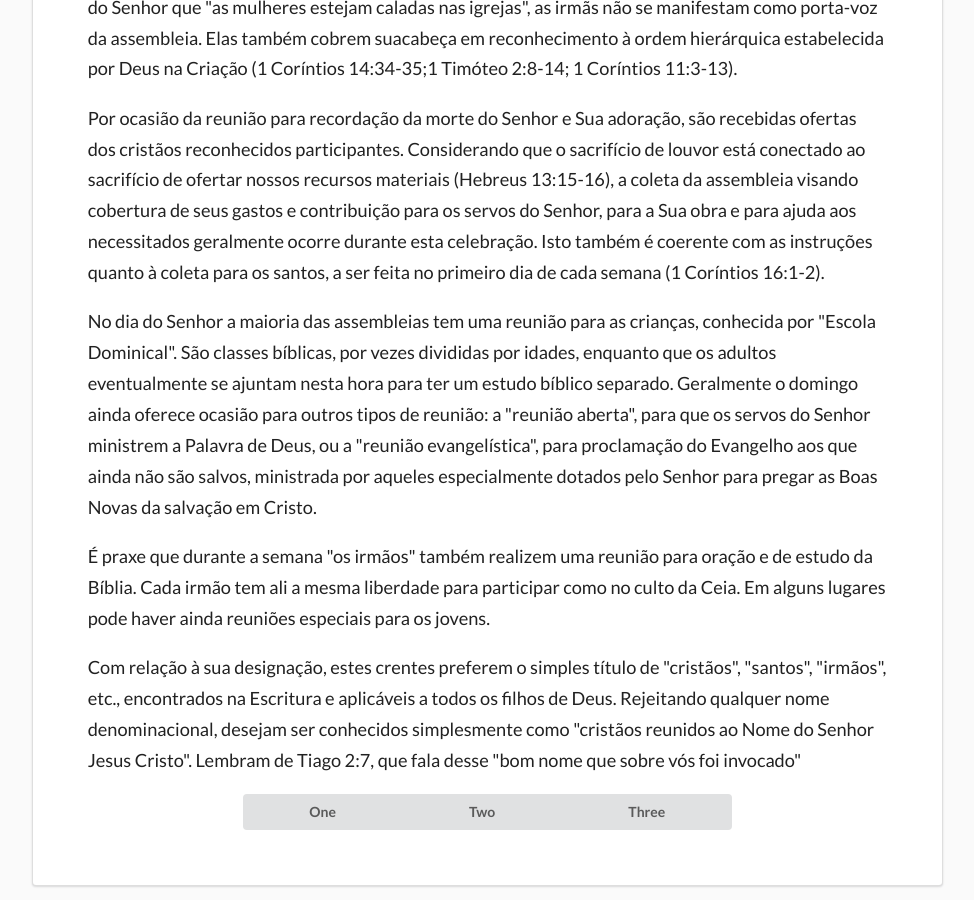
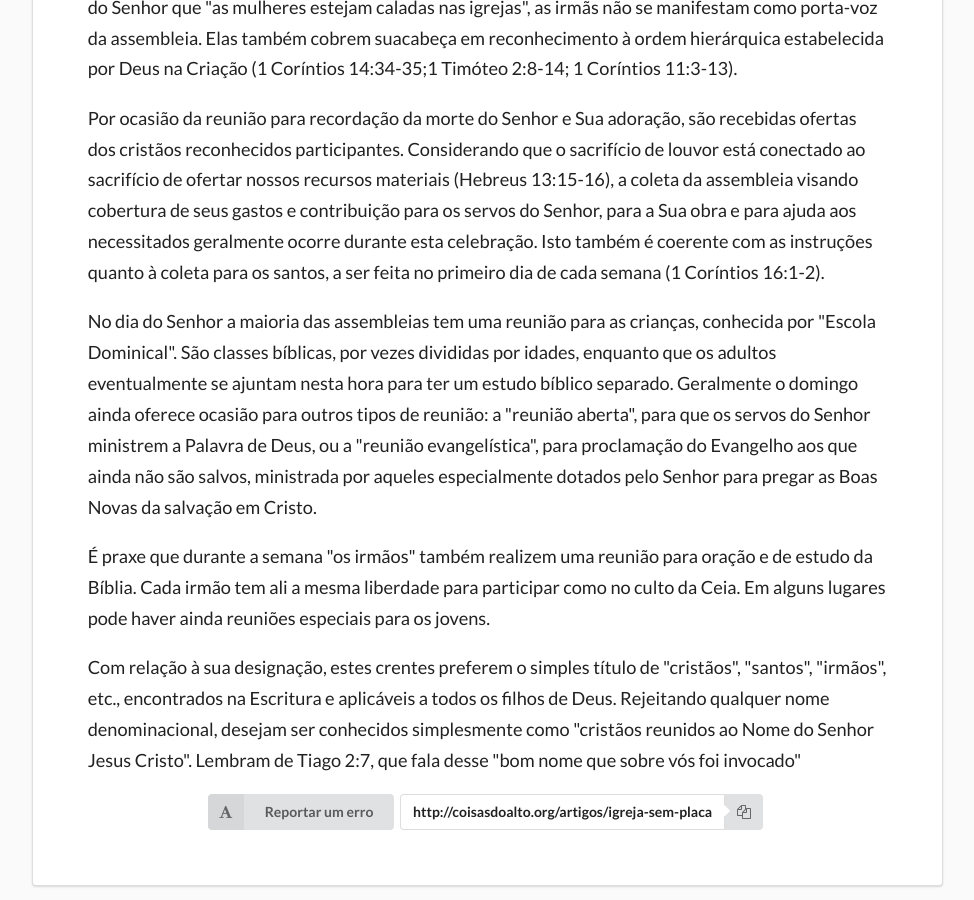
Before and after one commit to coisasdoalto/coisasdoalto.org, a Jekyll site: the page built from _posts/artigos/2016-05-24-igreja-sem-placa.markdown, in a window 1280 px wide and 900 px high, scrolled down 2064 px. Shown: the whole window, without its empty margins (261-1235 px from the left). Built offline with Jekyll 4.4.1, drawn with Linux system fonts in a browser that asks for light colours.

Commit message:
Mudando layouts e index

```diff
--- a/_layouts/article.html
+++ b/_layouts/article.html
@@ -16,7 +16,7 @@ layout: default
 
   {{ content }}
 
-  <div class="ui centered grid">
+  <!-- <div class="ui centered grid">
     <div class="ten wide column">
       <div class="ui fluid buttons">
         <button class="ui button">One</button>
@@ -24,6 +24,20 @@ layout: default
         <button class="ui button">Three</button>
       </div>
     </div>
+  </div> -->
+
+  <div class="ui center aligned grid">
+    <div class="ui column">
+      <a href="#" class="ui labeled icon button" data-content="Reportar um erro no texto"><i class="font icon"></i> Reportar um erro</a>
+      <div class="ui left labeled button" tabindex="0">
+        <a class="ui basic right pointing label">
+          {{ site.url }}{{ page.url }}
+        </a>
+        <div class="ui icon button" data-content="Copiar link desta página">
+          <i class="copy icon"></i>
+        </div>
+      </div>
+    </div>
   </div>
 
 
--- a/_layouts/default.html
+++ b/_layouts/default.html
@@ -20,8 +20,8 @@
     </div>
 
     <script src="http://code.jquery.com/jquery-1.12.0.min.js"></script>
-    <script src="semantic/dist/semantic.min.js"></script>
-    <script src="js/script.js" charset="utf-8"></script>
+    <script src="{{ "/semantic/dist/semantic.min.js" | prepend: site.baseurl }}"></script>
+    <script src="{{ "/js/script.js" | prepend: site.baseurl}}" charset="utf-8"></script>
 
     <script>
       (function(i,s,o,g,r,a,m){i['GoogleAnalyticsObject']=r;i[r]=i[r]||function(){
--- a/index.html
+++ b/index.html
@@ -61,8 +61,8 @@ layout: default
     </div>
   </a>
 
-{% for post in site.categories.artigos %}
-  <a class="ui card seguranca-certeza-gozo" href="#">
+{% for post in site.posts %}
+  <a class="ui card {{ post.css-class }}" href="{{ post.url }}">
     <div class="content">
       <div class="header">{{ post.title }}</div>
       <div class="description">
```
